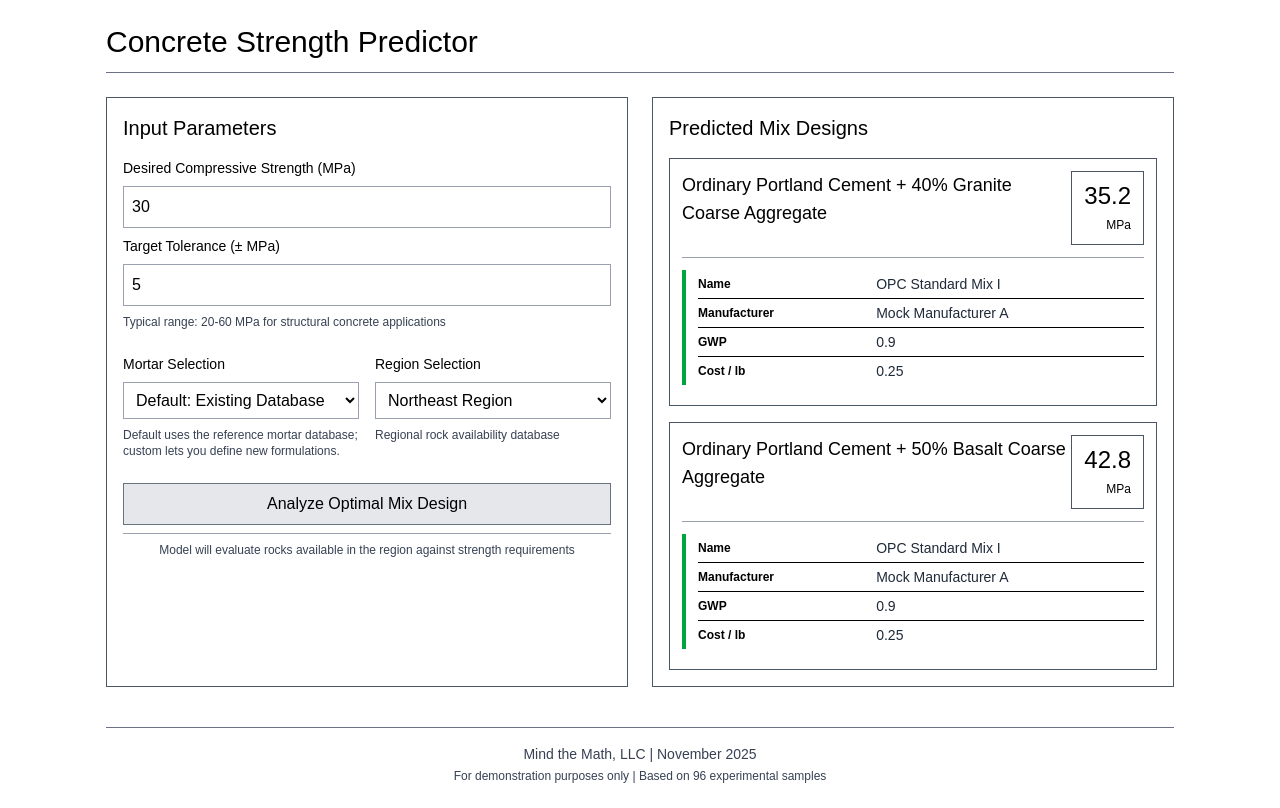
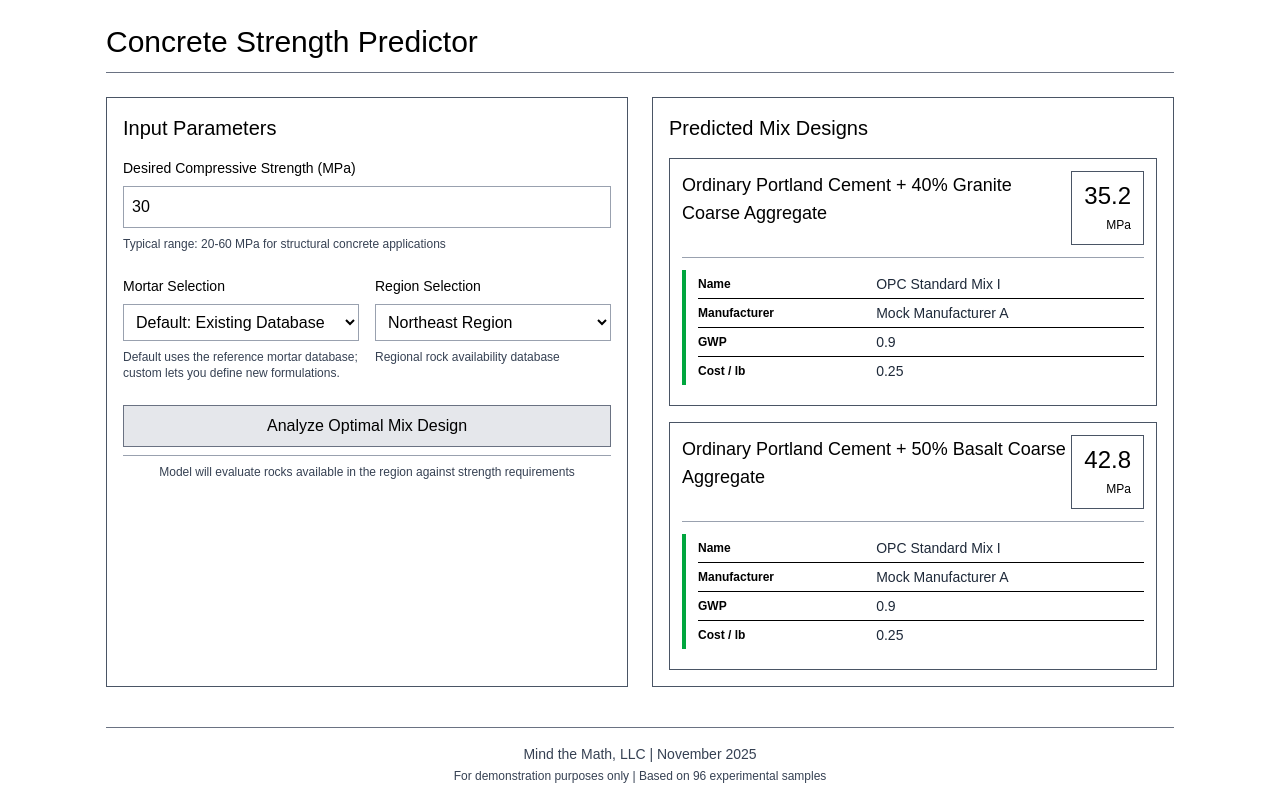
Before and after one commit to mindthemath/concrete, a React (Vite) app: page / in a window 1280 px wide. Built offline with nearby package versions, Linux system fonts and the light colour scheme.

Commit message:
threshold removal + strength form input bug when deleting

```diff
--- a/src/App.tsx
+++ b/src/App.tsx
@@ -37,7 +37,6 @@ function App() {
 
   const handleSubmit = async (formData: {
     desiredStrength: number
-    threshold: number
     regionId: string
     mortarMode: 'default' | 'custom'
     customMortars: CustomMortar[]
@@ -57,7 +56,6 @@ function App() {
         },
         body: JSON.stringify({
           desired_compressive_strength_mpa: formData.desiredStrength,
-          tolerance_mpa: formData.threshold,
           region_id: formData.regionId,
           mortar_mode: formData.mortarMode,
           custom_mortars: formData.customMortars,
@@ -68,7 +66,6 @@ function App() {
         // If API not available, produce a clearly-marked mock result
         const mocked: ApiResponse = mockResults(
           formData.desiredStrength,
-          formData.threshold,
           formData.regionId,
           formData.mortarMode,
           formData.customMortars
@@ -86,7 +83,6 @@ function App() {
       // Network/404: show a mock so we can see the flow
       const mocked: ApiResponse = mockResults(
         formData.desiredStrength,
-        formData.threshold,
         formData.regionId,
         formData.mortarMode,
         formData.customMortars
@@ -100,7 +96,6 @@ function App() {
 
   function mockResults(
     target: number,
-    tol: number,
     regionId: string,
     mortarMode: 'default' | 'custom',
     customMortars: CustomMortar[]
@@ -108,14 +103,13 @@ function App() {
     // Parameters kept for API compatibility, not used in mock filtering
     void mortarMode
     void customMortars
-    const minStrength = target - tol
     const availableRocks: string[] = (regionData as RegionData)[regionId]?.available_rocks || []
     const entries = Object.values(concreteDb as ConcreteDb) as ConcreteDbEntry[]
 
     const filtered = entries
       .filter(
         (e) =>
-          e.concrete_compressive_strength_mpa >= minStrength &&
+          e.concrete_compressive_strength_mpa >= target &&
           (availableRocks.length === 0 || availableRocks.includes(e.rock_id))
       )
       .sort((a, b) => a.concrete_compressive_strength_mpa - b.concrete_compressive_strength_mpa)
--- a/src/components/InputPanel.tsx
+++ b/src/components/InputPanel.tsx
@@ -35,7 +35,6 @@ interface InputPanelProps {
   regions: Region[]
   onSubmit: (data: {
     desiredStrength: number
-    threshold: number
     regionId: string
     mortarMode: MortarMode
     customMortars: CustomMortar[]
@@ -44,8 +43,7 @@ interface InputPanelProps {
 }
 
 const InputPanel: React.FC<InputPanelProps> = ({ regions, onSubmit, loading }) => {
-  const [desiredStrength, setDesiredStrength] = useState<number>(30)
-  const [threshold, setThreshold] = useState<number>(5)
+  const [desiredStrength, setDesiredStrength] = useState<string>('30')
   const [regionId, setRegionId] = useState<string>(regions[0]?.id || '')
   const [mortarMode, setMortarMode] = useState<MortarMode>('default')
   const [customMortars, setCustomMortars] = useState<CustomMortarForm[]>([])
@@ -71,6 +69,12 @@ const InputPanel: React.FC<InputPanelProps> = ({ regions, onSubmit, loading }) =
 
     if (!regionId) {
       setValidationError('Select a region to continue.')
+      return
+    }
+
+    const parsedDesiredStrength = Number(desiredStrength)
+    if (!Number.isFinite(parsedDesiredStrength) || parsedDesiredStrength <= 0) {
+      setValidationError('Desired compressive strength must be a valid positive number.')
       return
     }
 
@@ -156,8 +160,7 @@ const InputPanel: React.FC<InputPanelProps> = ({ regions, onSubmit, loading }) =
     }
 
     onSubmit({
-      desiredStrength,
-      threshold,
+      desiredStrength: parsedDesiredStrength,
       regionId,
       mortarMode,
       customMortars: formattedCustomMortars,
@@ -225,7 +228,7 @@ const InputPanel: React.FC<InputPanelProps> = ({ regions, onSubmit, loading }) =
           <input
             type="number"
             value={desiredStrength}
-            onChange={(e) => setDesiredStrength(Number(e.target.value))}
+            onChange={(e) => setDesiredStrength(e.target.value)}
             min="10"
             max="100"
             step="0.1"
@@ -234,21 +237,6 @@ const InputPanel: React.FC<InputPanelProps> = ({ regions, onSubmit, loading }) =
             required
             disabled={loading}
           />
-          <div className="space-y-2">
-            <label className="block text-sm">Target Tolerance (± MPa)</label>
-            <input
-              type="number"
-              value={threshold}
-              onChange={(e) => setThreshold(Number(e.target.value))}
-              min="0"
-              max="30"
-              step="0.1"
-              className="basic-input"
-              placeholder="Acceptable deviation in MPa"
-              required
-              disabled={loading}
-            />
-          </div>
           <div className="text-xs text-gray-700">
             Typical range: 20-60 MPa for structural concrete applications
           </div>
--- a/src/types.ts
+++ b/src/types.ts
@@ -43,6 +43,5 @@ export interface ApiResponse {
 export interface ApiRequest {
   region_id: string
   desired_compressive_strength_mpa: number
-  tolerance_mpa: number
   custom_mortars: CustomMortar[]
 }
```
